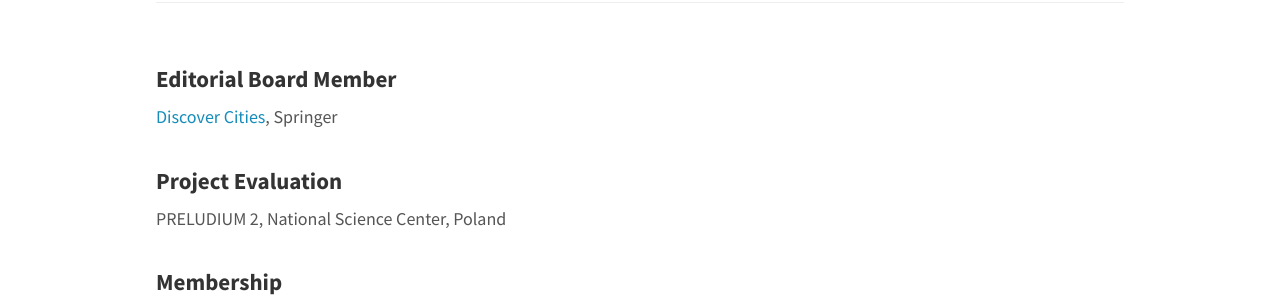
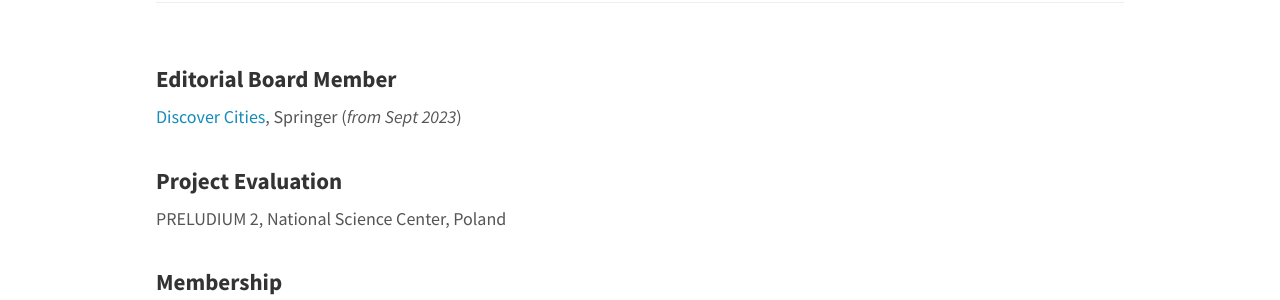
Before and after one commit to canng/cann, a Jekyll site: the page built from _pages/review.md, in a window 1280 px wide and 900 px high, scrolled down 940 px. Shown: the part 155-455 px from the top of the window. Built offline with Jekyll 4.4.1, drawn with Linux system fonts in a browser that asks for light colours; nearby versions of some CDN libraries.

Commit message:
update services

```diff
--- a/_pages/review.md
+++ b/_pages/review.md
@@ -46,7 +46,7 @@ permalink: /review/
 
 #### **Editorial Board Member**
 
-<a href="https://link.springer.com/journal/44327">Discover Cities</a>, Springer
+<a href="https://link.springer.com/journal/44327">Discover Cities</a>, Springer (<i>from Sept 2023</i>)
 <br>
 <br>
 
```
